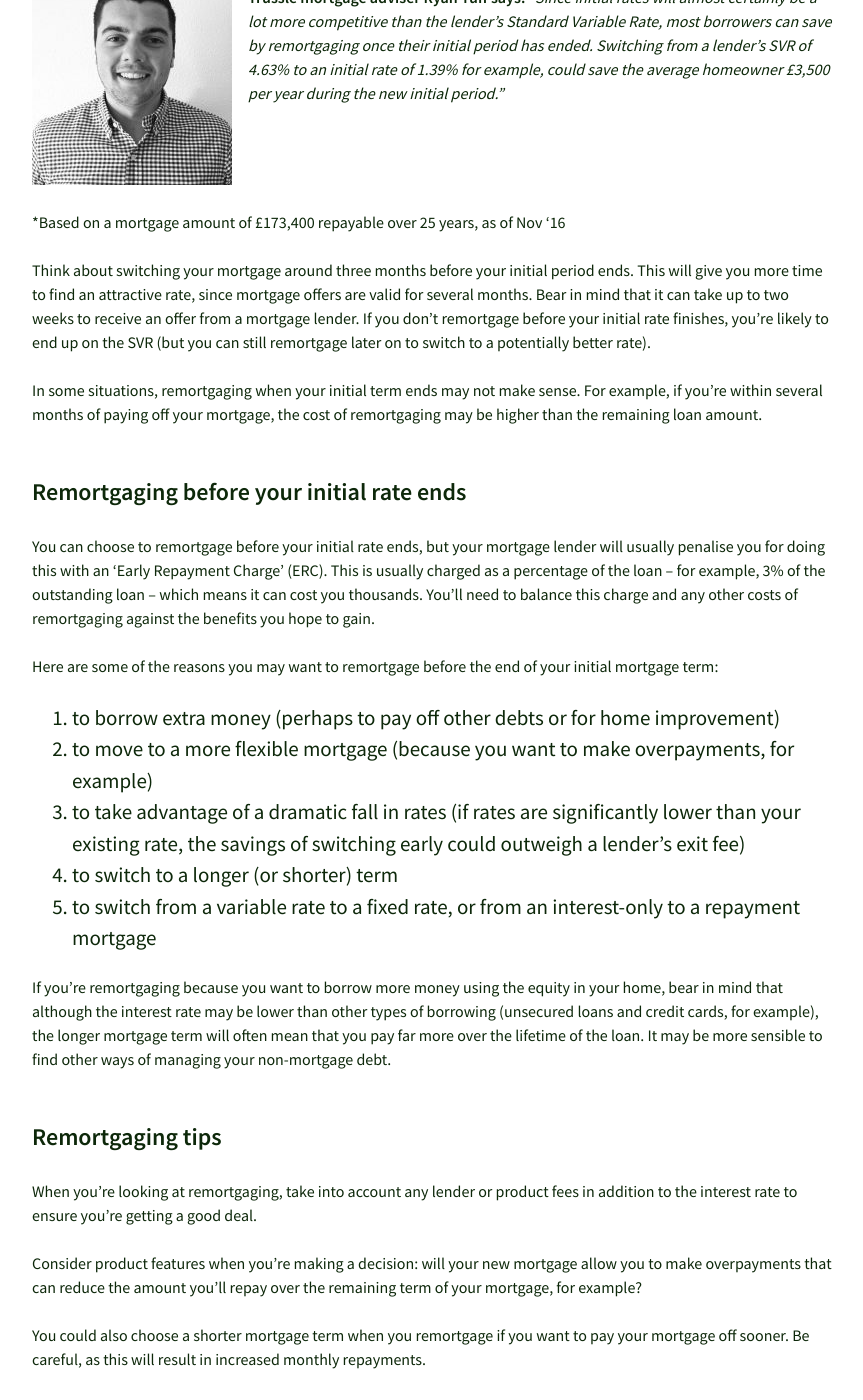
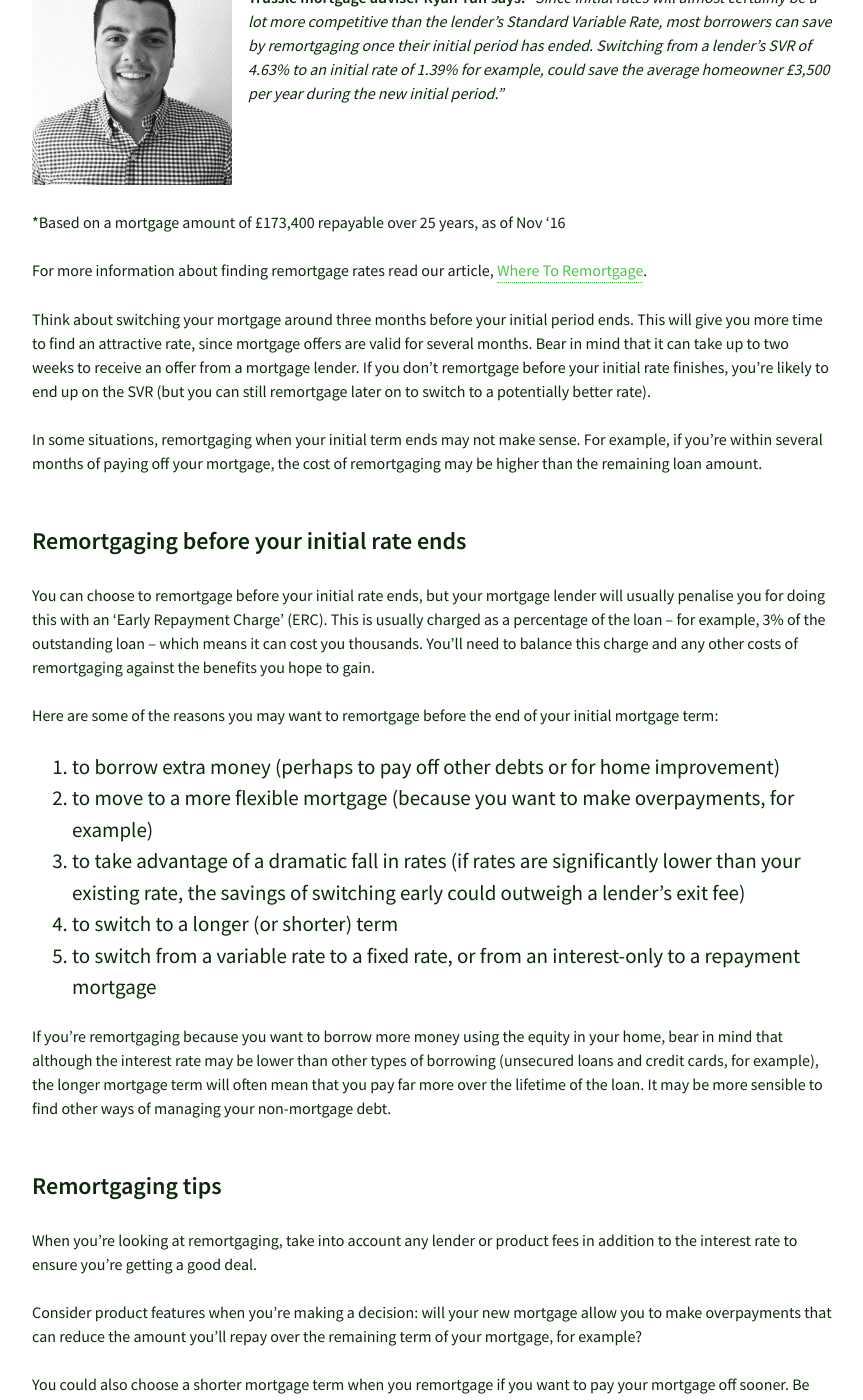
Before and after one commit to olitrussle/blog, a Jekyll site: the page built from _posts/2016-11-29-when-to-remortgage-and-when-not-to.md, in a window 1280 px wide and 1400 px high, scrolled down 1458 px. Shown: the whole window, without its empty margins (208-1071 px from the left). Built offline with Jekyll 4.4.1, drawn with Linux system fonts in a browser that asks for light colours; some of the changed text lies outside the part shown.

Commit message:
Updated links to new articles

```diff
--- a/_posts/2016-11-29-when-to-remortgage-and-when-not-to.md
+++ b/_posts/2016-11-29-when-to-remortgage-and-when-not-to.md
@@ -29,6 +29,8 @@
 
 <br style="clear: left;" />*Based on a mortgage amount of £173,400 repayable over 25 years, as of Nov ‘16
 
+For more information about finding remortgage rates read our article, [Where To Remortgage](https://trussle.com/blog/where-to-remortgage-saving-time-money).
+
 Think about switching your mortgage around three months before your initial period ends. This will give you more time to find an attractive rate, since mortgage offers are valid for several months. Bear in mind that it can take up to two weeks to receive an offer from a mortgage lender. If you don’t remortgage before your initial rate finishes, you’re likely to end up on the SVR (but you can still remortgage later on to switch to a potentially better rate).
 
 In some situations, remortgaging when your initial term ends may not make sense. For example, if you’re within several months of paying off your mortgage, the cost of remortgaging may be higher than the remaining loan amount.
@@ -57,6 +59,8 @@
 
 Remember to take into account the cost of a property valuation and solicitor fees when you’re making your remortgaging decision, as these can add up.
 
+Read our article, [How To Remortgage (In 6 Simple Steps)](https://trussle.com/blog/how-to-remortgage-six-simple-steps) for a clear and simple guide through this process.
+
 ## Keeping track of your current mortgage
 
 A free service like Trussle’s [mortgage monitor](http://trussle.com/remortgage) can give you the peace of mind that you’re not paying more for your mortgage than you need to. It compares your current mortgage with the market each day, searching through more than 11,000 mortgage products from over 90 lenders.
```
